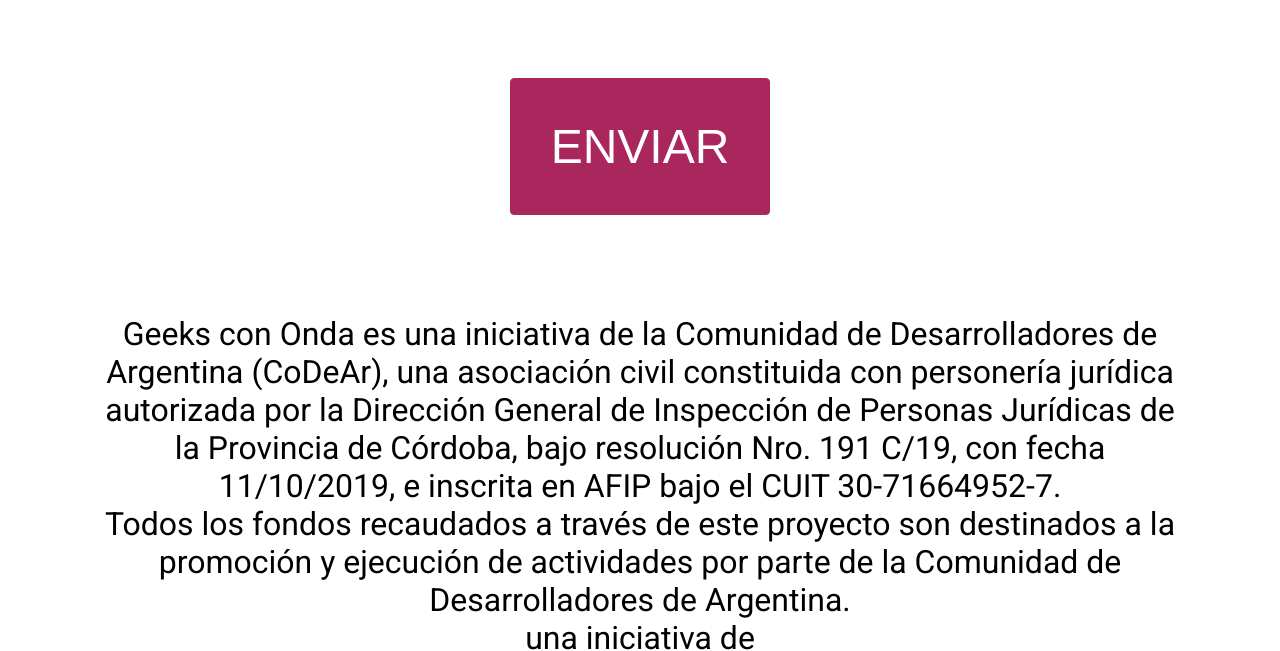
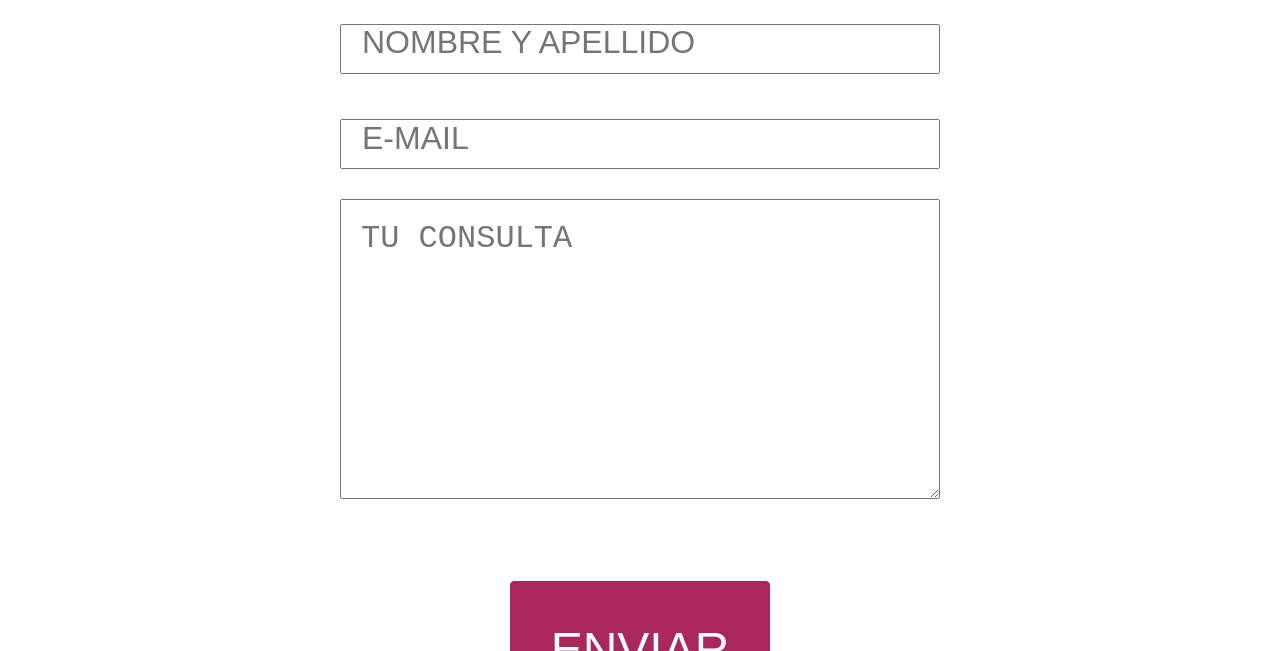
Before and after one commit to pilichanampe/geeksConOnda, a plain HTML site: page landing_page/index.html in a window 1280 px wide. Shown: the part 2776-3427 px from the top of the page. Drawn offline with Linux system fonts and the light colour scheme.

Commit message:
adding form to html

```diff
--- a/landing_page/index.html
+++ b/landing_page/index.html
@@ -45,7 +45,19 @@
         <section>
             <h1>comunicate <span>con nosotros</span></h1>
             <div>
-                <form action=""></form>
+                <form action="">
+                    <label for="nombreYapellido"></label>
+                    <input required name="nombreYapellido" type="text" placeholder="NOMBRE Y APELLIDO" minlength="5" maxlength="100">
+                    <br>
+                    <label for="email"></label>
+                    <input required name="email" type="email" placeholder="E-MAIL">
+                    <br>
+                    <label for="consulta"></label>
+                    <textarea required name="consulta" type="email" placeholder="TU CONSULTA" minlength="5"></textarea>
+                    <div class="submit-container">
+                    <button type="submit" name="submit">ENVIAR</button>
+                </div>
+                </form>
             </div>
             <button>ENVIAR</button>
         </section>
```
